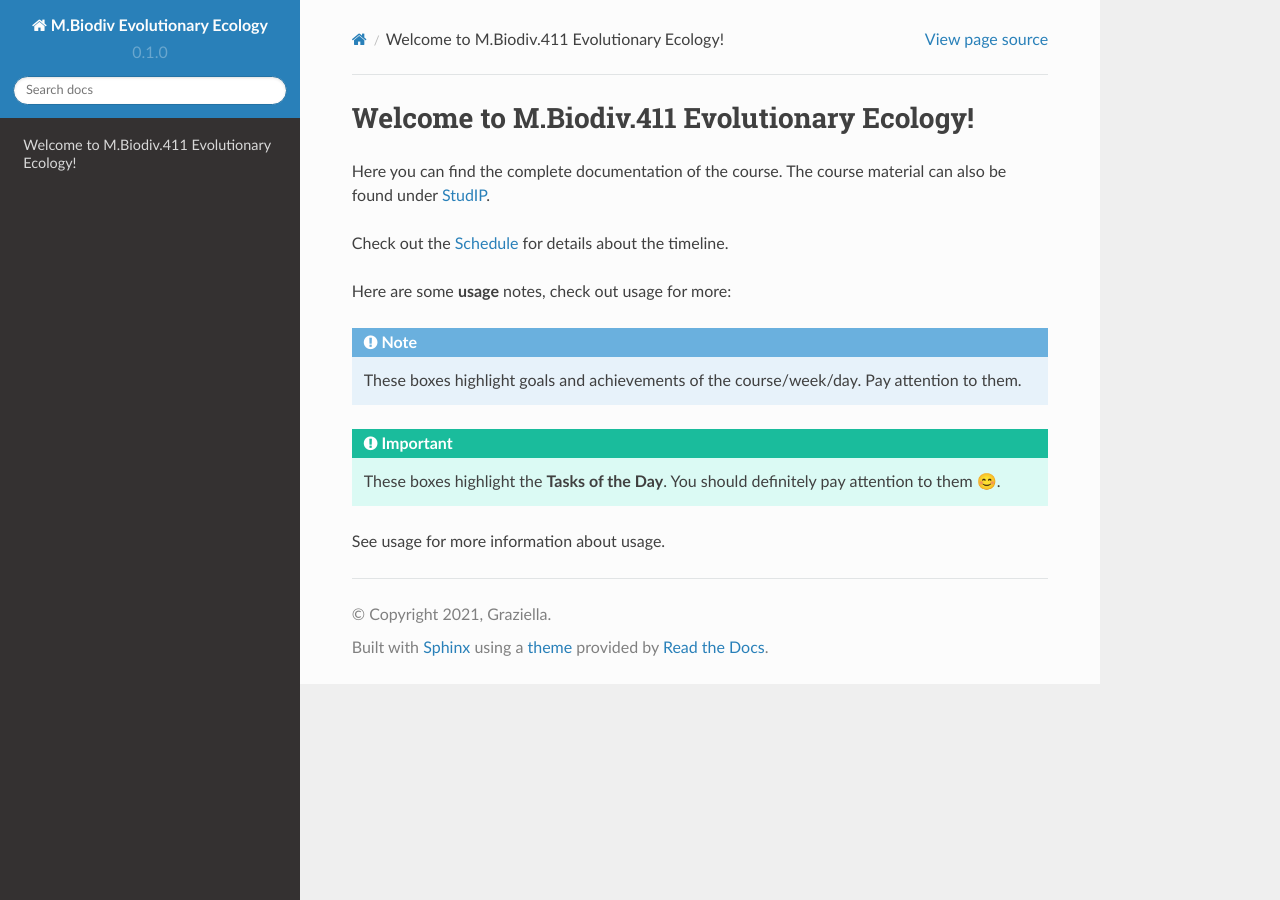
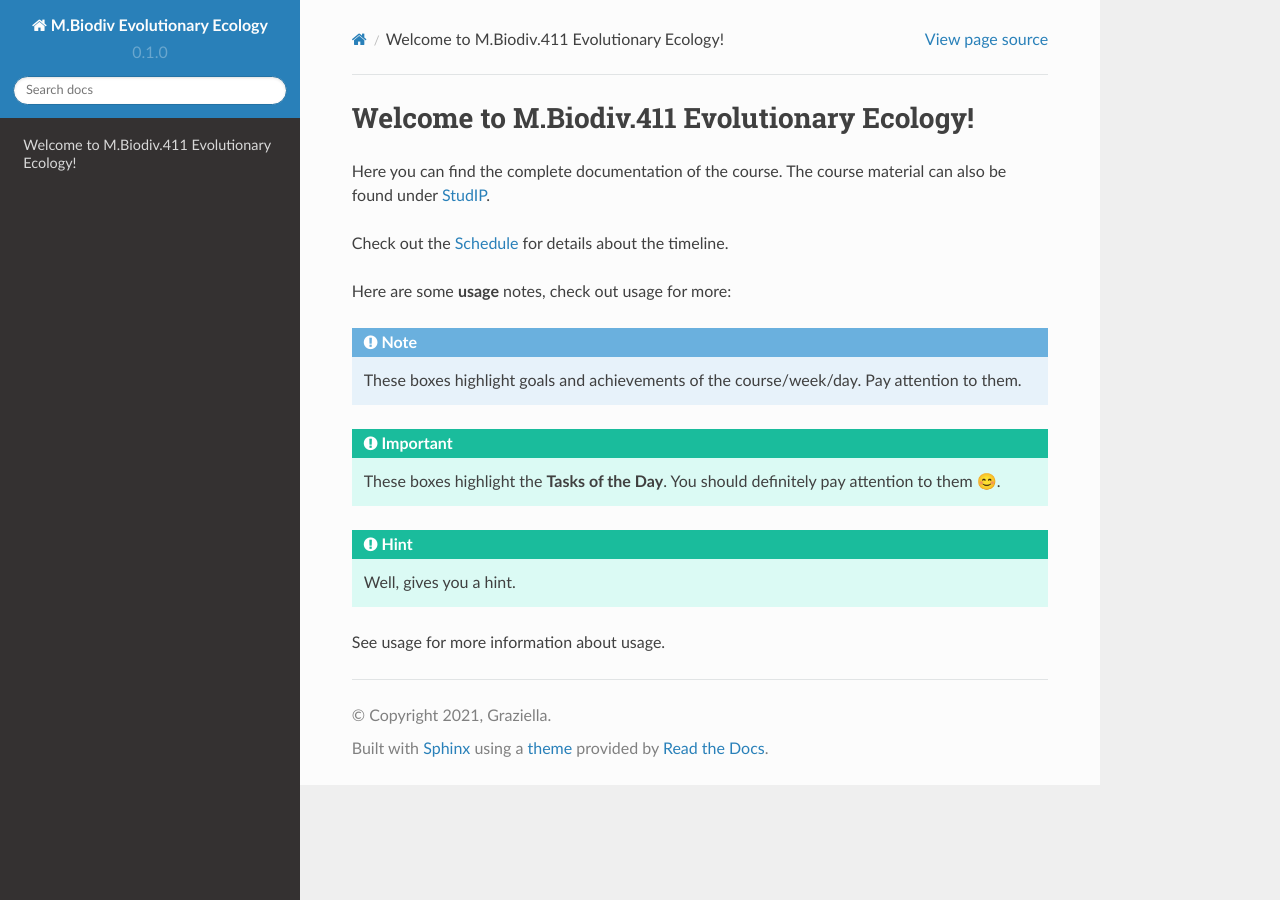
Before and after one commit to bheimbu/evolutionary_ecology, a Sphinx documentation site: the page built from docs/source/index.rst, in a window 1280 px wide. Built offline with Sphinx 7.4.7 and the Read the Docs theme 2.0.0, drawn with Linux system fonts in a browser that asks for light colours.

Commit message:
Update index.rst

```diff
--- a/docs/source/index.rst
+++ b/docs/source/index.rst
@@ -15,4 +15,7 @@ Here are some **usage** notes, check out :ref:`usage` for more:
 .. important::
    These boxes highlight the **Tasks of the Day**. You should definitely pay attention to them 😊.
 
+.. hint::
+   Well, gives you a hint.
+
 See :ref:`usage` for more information about usage.
```
